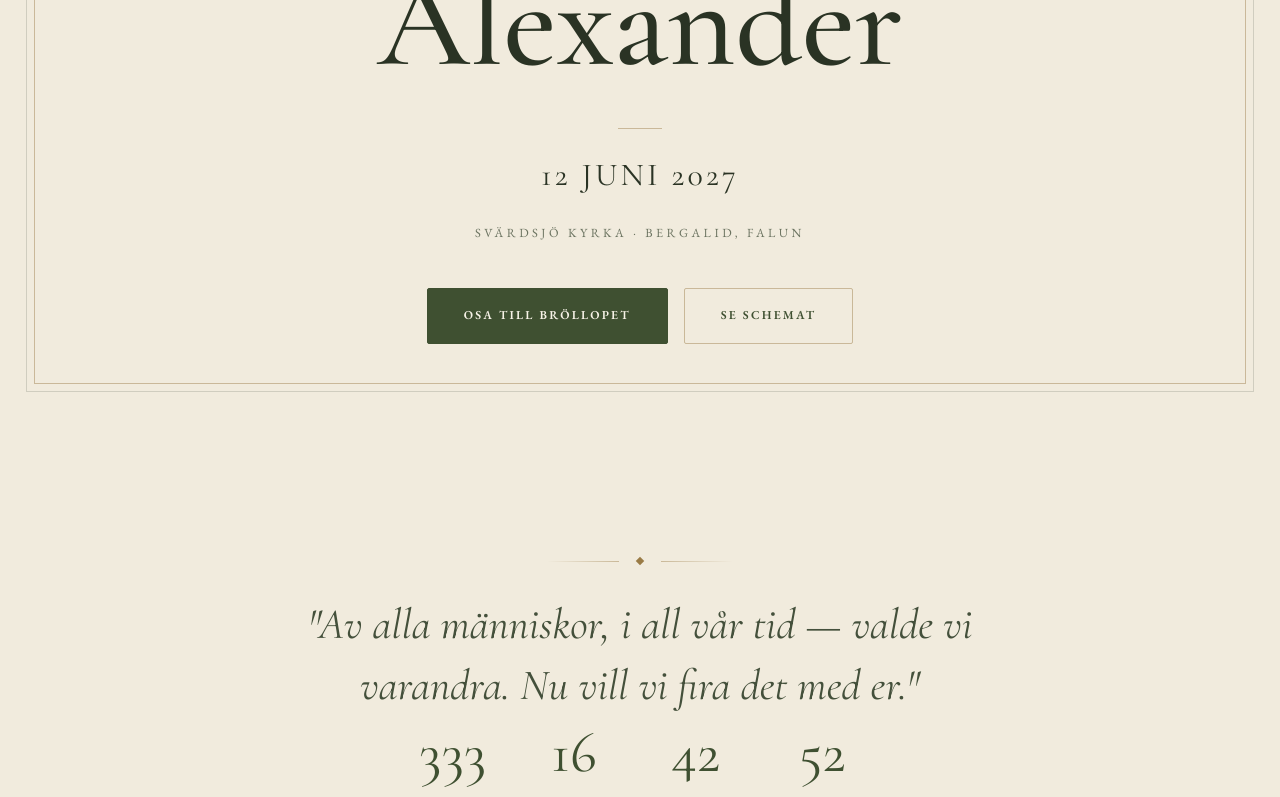
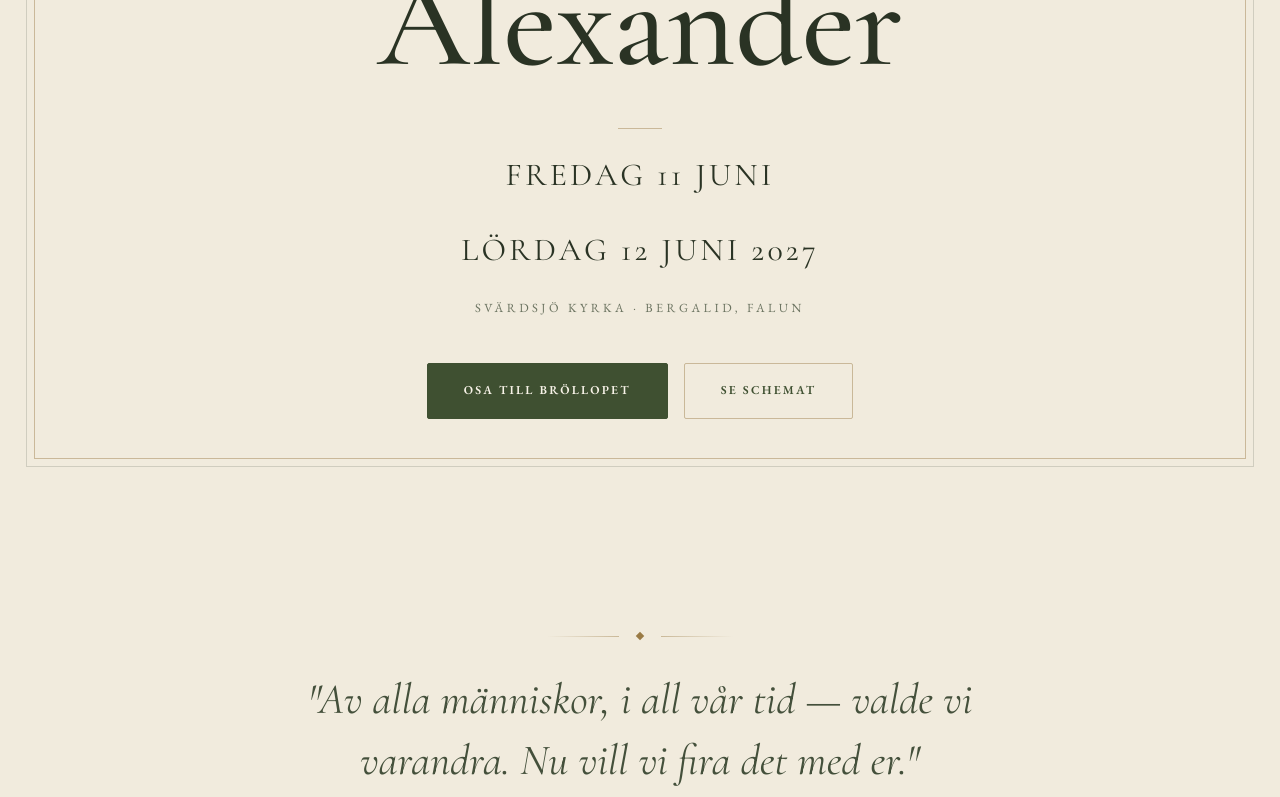
Before and after one commit to jonasgabrielsson92-cell/emmaalexwedding, a React (Vite) app: page / in a window 1280 px wide. Shown: the part 520-1317 px from the top of the page. Built offline with nearby package versions, Linux system fonts and the light colour scheme; no server answers.

Commit message:
describe what changed

```diff
--- a/index.html
+++ b/index.html
@@ -4,7 +4,7 @@
     <meta charset="UTF-8" />
     <meta name="viewport" content="width=device-width, initial-scale=1, viewport-fit=cover" />
     <meta name="theme-color" content="#3c4636" />
-    <title>Emma &amp; Alexander · 12 juni 2027</title>
+    <title>Emma &amp; Alexander · 11–12 juni 2027</title>
     <link rel="preconnect" href="https://fonts.googleapis.com" />
     <link rel="preconnect" href="https://fonts.gstatic.com" crossorigin />
     <link href="https://fonts.googleapis.com/css2?family=Cormorant+Garamond:ital,wght@0,400;0,500;0,600;1,400;1,500&family=EB+Garamond:ital,wght@0,400;0,500;0,600;1,400&display=swap" rel="stylesheet" />
--- a/src/components/Countdown.jsx
+++ b/src/components/Countdown.jsx
@@ -1,6 +1,6 @@
 import { useEffect, useState } from 'react';
 
-const weddingDate = new Date('2027-06-12T14:00:00+02:00').getTime();
+const weddingDate = new Date('2027-06-11T18:00:00+02:00').getTime();
 const getTimeLeft = () => { const diff = Math.max(0, weddingDate - Date.now()); return [Math.floor(diff / 86400000), Math.floor(diff % 86400000 / 3600000), Math.floor(diff % 3600000 / 60000), Math.floor(diff % 60000 / 1000)]; };
 
 export default function Countdown() {
--- a/src/components/EventDetails.jsx
+++ b/src/components/EventDetails.jsx
@@ -1,3 +1,3 @@
-const friday = [['Kväll', 'Mingel & mat', 'Vi samlas på Mässen på regementet för mat och mingel – en avslappnad kväll inför själva bröllopsdagen. Ingen anmälan behövs, kom förbi om ni har möjlighet!']];
+const friday = [['18:00', 'Mingel & mat', 'Vi samlas på Mässen på regementet för mat och mingel – en avslappnad kväll inför själva bröllopsdagen. Ingen anmälan behövs, kom förbi om ni har möjlighet!']];
 const events = [['13:00', 'Buss från Falun', 'Abonnerad buss avgår från centrala Falun till Svärdsjö kyrka. Exakt hållplats och tid kommer.'], ['13:30', 'Samling', 'Vi ses utanför Svärdsjö kyrka. Var gärna på plats i god tid.'], ['14:00', 'Vigsel', 'Ceremonin äger rum i Svärdsjö kyrka.'], ['15:00', 'Mingel & bubbel', 'Gratulationer, foton och ett glas i det gröna.'], ['16:30', 'Buss till Bergalid', 'Vi åker gemensamt med abonnerad buss till festlokalen i Falun.'], ['17:30', 'Välkomstdrink', 'Bergalid tar emot med fördrink och tilltugg.'], ['18:30', 'Bröllopsmiddag', 'Trerätters middag med tal och överraskningar.'], ['22:00', 'Tårta & dans', 'Brudvalsen följs av dans till långt in på natten.'], ['01:00', 'Nattamat & buss hem', 'Något gott för de som dansat ut sina skor — därefter går abonnerad buss tillbaka till Falun.']];
-export default function EventDetails() { return <section id="schema"><div className="wrap"><div className="section-head"><p className="kicker">Fredag</p><h2>Vi hörs redan kvällen innan</h2><div className="divider"><span className="mark" /></div><p className="lead">Ett separat, avslappnat tillfälle inför själva bröllopsdagen.</p></div><div className="schedule">{friday.map(([time, title, text]) => <div className="event" key={title}><div className="event__time">{time}</div><div className="event__dot" /><div className="event__body"><h3>{title}</h3><p>{text}</p></div></div>)}</div></div><div className="wrap schedule-block"><div className="section-head"><p className="kicker">Dagens program</p><h2>Den 12 juni</h2><div className="divider"><span className="mark" /></div></div><div className="schedule">{events.map(([time, title, text]) => <div className="event" key={time}><div className="event__time">{time}</div><div className="event__dot" /><div className="event__body"><h3>{title}</h3><p>{text}</p></div></div>)}</div><p className="venue-note">Glöm inte att fylla i eventuella allergier eller matpreferenser i OSA-formuläret!</p></div></section>; }
+export default function EventDetails() { return <section id="schema"><div className="wrap"><div className="section-head"><p className="kicker">Fredag 11 juni</p><h2>Vi hörs redan kvällen innan</h2><div className="divider"><span className="mark" /></div><p className="lead">Ett separat, avslappnat tillfälle inför själva bröllopsdagen.</p></div><div className="schedule">{friday.map(([time, title, text]) => <div className="event" key={title}><div className="event__time">{time}</div><div className="event__dot" /><div className="event__body"><h3>{title}</h3><p>{text}</p></div></div>)}</div></div><div className="wrap schedule-block"><div className="section-head"><p className="kicker">Dagens program</p><h2>Den 12 juni</h2><div className="divider"><span className="mark" /></div></div><div className="schedule">{events.map(([time, title, text]) => <div className="event" key={time}><div className="event__time">{time}</div><div className="event__dot" /><div className="event__body"><h3>{title}</h3><p>{text}</p></div></div>)}</div><p className="venue-note">Glöm inte att fylla i eventuella allergier eller matpreferenser i OSA-formuläret!</p></div></section>; }
--- a/src/components/Hero.jsx
+++ b/src/components/Hero.jsx
@@ -5,7 +5,7 @@ export default function Hero() {
       <div className="hero__monogram">E<span className="amp">&amp;</span>A</div>
       <p className="hero__pre">Vi gifter oss</p>
       <h1 className="couple-names">Emma<span className="amp">&amp;</span>Alexander</h1>
-      <div className="hero__meta"><p className="hero__date">12 JUNI 2027</p><p className="hero__place">Svärdsjö kyrka · Bergalid, Falun</p></div>
+      <div className="hero__meta"><p className="hero__date">FREDAG 11 JUNI</p><p className="hero__date">LÖRDAG 12 JUNI 2027</p><p className="hero__place">Svärdsjö kyrka · Bergalid, Falun</p></div>
       <div className="hero__actions"><a href="#osa" className="btn">OSA till bröllopet</a><a href="#schema" className="btn btn--ghost">Se schemat</a></div>
     </div>
     <div className="scroll-cue"><span>Bläddra</span><span className="bar" /></div>
--- a/styles.css
+++ b/styles.css
@@ -296,12 +296,9 @@ section { padding: clamp(72px, 11vw, 140px) var(--gutter); }
 .gallery-upload__title { font-family:var(--font-display); color:var(--accent-deep); font-size:clamp(1.45rem,3vw,1.8rem); }
 .gallery-upload__actions { display:flex; justify-content:center; align-items:center; flex-wrap:wrap; gap:12px; margin-top:18px; }
 .gallery-upload__input { position:absolute; width:1px; height:1px; overflow:hidden; clip:rect(0 0 0 0); clip-path:inset(50%); white-space:nowrap; }
-.gallery-upload__camera, .gallery-upload__picker { min-height:44px; cursor:pointer; font-family:var(--font-label); text-transform:uppercase; letter-spacing:.15em; font-size:.72rem; transition:transform .2s, background .2s, color .2s, border-color .2s; }
-.gallery-upload__camera { border:1px solid var(--accent-deep); border-radius:var(--radius); background:var(--accent-deep); color:var(--cream-2); padding:14px 24px; }
-.gallery-upload__camera:hover { transform:translateY(-1px); background:var(--sage-700); }
-.gallery-upload__picker { border:1px solid var(--brass-line); border-radius:var(--radius); background:transparent; color:var(--accent-deep); padding:13px 20px; }
+.gallery-upload__picker { min-height:44px; cursor:pointer; font-family:var(--font-label); text-transform:uppercase; letter-spacing:.15em; font-size:.72rem; transition:transform .2s, background .2s, color .2s, border-color .2s; border:1px solid var(--brass-line); border-radius:var(--radius); background:transparent; color:var(--accent-deep); padding:13px 20px; }
 .gallery-upload__picker:hover { border-color:var(--accent-deep); background:var(--cream-2); }
-.gallery-upload__camera:disabled, .gallery-upload__picker:disabled { cursor:wait; opacity:.7; transform:none; }
+.gallery-upload__picker:disabled { cursor:wait; opacity:.7; transform:none; }
 .gallery-upload__message { margin-top:14px; font-size:1rem; }
 .gallery-upload__message.success { color:var(--sage-700); }
 .gallery-upload__message.error { color:#a94332; }
@@ -451,7 +448,7 @@ section { padding: clamp(72px, 11vw, 140px) var(--gutter); }
   .count-cell { min-width:64px; }
   .gallery-upload { margin-bottom:30px; padding:22px 18px; }
   .gallery-upload__actions { align-items:stretch; }
-  .gallery-upload__camera, .gallery-upload__picker { width:100%; justify-content:center; }
+  .gallery-upload__picker { width:100%; justify-content:center; }
   .contact { align-items:flex-start; padding:24px; }
   .footer .date { max-width:100%; letter-spacing:.18em; overflow-wrap:anywhere; }
 }
```
Also changed, not shown: src/components/Gallery.jsx (+1 -2 lines).
